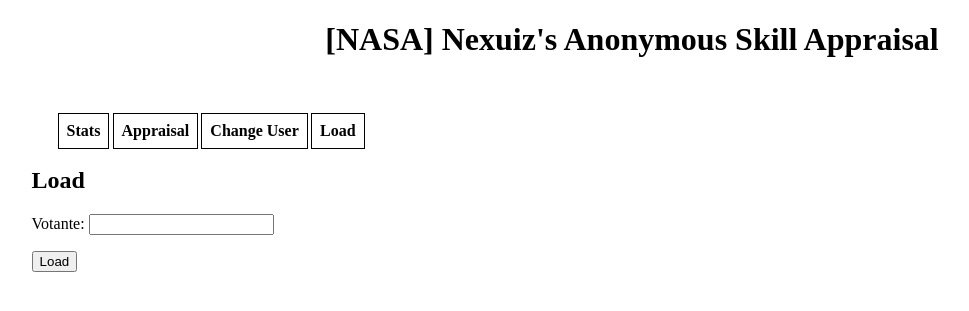
After one commit to nmalbran/nasa, a Django app: page /load in a window 1280 px wide. The commit adds this page. Shown: the top 311 px of the page, without its empty margins (8-977 px from the left). Run offline with Django 3.2, Linux system fonts and the light colour scheme.

Commit message:
Added get_votante to forms. Added base of LoadView.

```diff
--- a/vote/forms.py
+++ b/vote/forms.py
@@ -15,11 +15,14 @@ class VotanteForm(forms.ModelForm):
     def clean_hashed(self):
         hashed = self.cleaned_data.get('hashed')
         try:
-            votante = Votante.objects.get(hashed=sha1(hashed))
+            self._votante_obj = Votante.objects.get(hashed=sha1(hashed))
         except Votante.DoesNotExist:
             raise forms.ValidationError('This user does not exist.')
 
         return hashed
+
+    def get_votante(self):
+        return self._votante_obj or None
 
 
 class VotosForm(forms.Form):
@@ -41,11 +44,14 @@ class ChangeUserForm(forms.Form):
     def clean_old_user(self):
         old_user = self.cleaned_data.get('old_user')
         try:
-            votante = Votante.objects.get(hashed=sha1(old_user))
+            self._old_user_obj = Votante.objects.get(hashed=sha1(old_user))
         except Votante.DoesNotExist:
             raise forms.ValidationError('This user does not exist.')
 
         return old_user
+
+    def get_old_user(self):
+        return self._old_user_obj or None
 
     def clean(self):
         cleaned_data = super(ChangeUserForm, self).clean()
--- a/vote/templates/appraisal_form.html
+++ b/vote/templates/appraisal_form.html
@@ -4,7 +4,7 @@
 {% block content %}
 <div class="centrado clear">
 <h2>Appraisal</h2>
-    <form method="post">
+    <form method="post" action="{% url 'appraise' %}">
         {% csrf_token %}
 
         {% include 'escala.html' %}
--- a/vote/templates/base.html
+++ b/vote/templates/base.html
@@ -21,6 +21,7 @@
             <li><a href="{% url 'stats' %}">Stats</a></li>
             <li><a href="{% url 'appraise' %}">Appraisal</a></li>
             <li><a href="{% url 'change_user' %}">Change User</a></li>
+            <li><a href="{% url 'load' %}">Load</a></li>
         </ul>
     </div>
 
--- /dev/null
+++ b/vote/templates/load.html
@@ -0,0 +1,13 @@
+{% extends "base.html" %}
+
+{% block content %}
+    <div class="centrado">
+        <h2>Load</h2>
+
+        <form method="post">
+            {% csrf_token %}
+            {{form.as_p}}
+            <input type="submit" value="Load">
+        </form>
+    </div>
+{% endblock content %}
--- a/vote/urls.py
+++ b/vote/urls.py
@@ -1,12 +1,13 @@
 from django.conf.urls import patterns, include, url
 from django.views.generic import RedirectView
 
-from views import StatsView, AppraiseView, ChangeUserView
+from views import StatsView, AppraiseView, ChangeUserView, LoadView
 
 urlpatterns = patterns('',
     url(r'^/?$', RedirectView.as_view(url='/stats/')),
     url(r'^appraise/?$', AppraiseView.as_view(), name='appraise'),
     url(r'^stats/?$', StatsView.as_view(), name='stats'),
     url(r'^change/user/?$', ChangeUserView.as_view(), name='change_user'),
+    url(r'^load/?$', LoadView.as_view(), name='load'),
 
 )
--- a/vote/views.py
+++ b/vote/views.py
@@ -7,7 +7,6 @@ from django.db import IntegrityError
 
 from forms import VotanteForm, VotosForm, ChangeUserForm
 from models import Persona, Voto, Habilidad, Votante
-from utils import sha1
 
 class AppraiseView(View):
 
@@ -34,7 +33,7 @@ class AppraiseView(View):
         errores = ''
 
         if votos_form.is_valid() and votante_form.is_valid():
-            votante_verify = Votante.objects.get(hashed=sha1(votante_form.cleaned_data['hashed']))
+            votante_verify = votante_form.get_votante()
 
             personas_dict = {}
             for p in personas:
@@ -122,9 +121,35 @@ class ChangeUserView(View):
             old_user = form.cleaned_data.get('old_user')
             new_user1 = form.cleaned_data.get('new_user1')
 
-            votante = Votante.objects.get(hashed=sha1(old_user))
+            votante = form.get_old_user()
             votante.hashed = new_user1
             votante.save()
             return redirect('stats')
 
         return render_to_response(self.template_name, {'form': form}, context_instance=RequestContext(request))
+
+
+class LoadView(View):
+    template_name = 'load.html'
+
+    def get(self, request):
+        return render_to_response(self.template_name, {'form': VotanteForm()}, context_instance=RequestContext(request))
+
+    def post(self, request):
+        form = VotanteForm(request.POST)
+        if form.is_valid():
+            votante = form.get_votante()
+            personas = Persona.objects.all()
+            habilidades = Habilidad.objects.all()
+            votante_form = VotanteForm()
+            votos_form = VotosForm()
+
+            templates_vars = {
+                'personas': personas,
+                'habilidades': habilidades,
+                'votante_form': votante_form,
+                'votos_form': votos_form,
+                }
+            return render_to_response('appraisal_form.html', templates_vars, context_instance=RequestContext(request))
+
+        return render_to_response(self.template_name, {'form': form}, context_instance=RequestContext(request))
```
